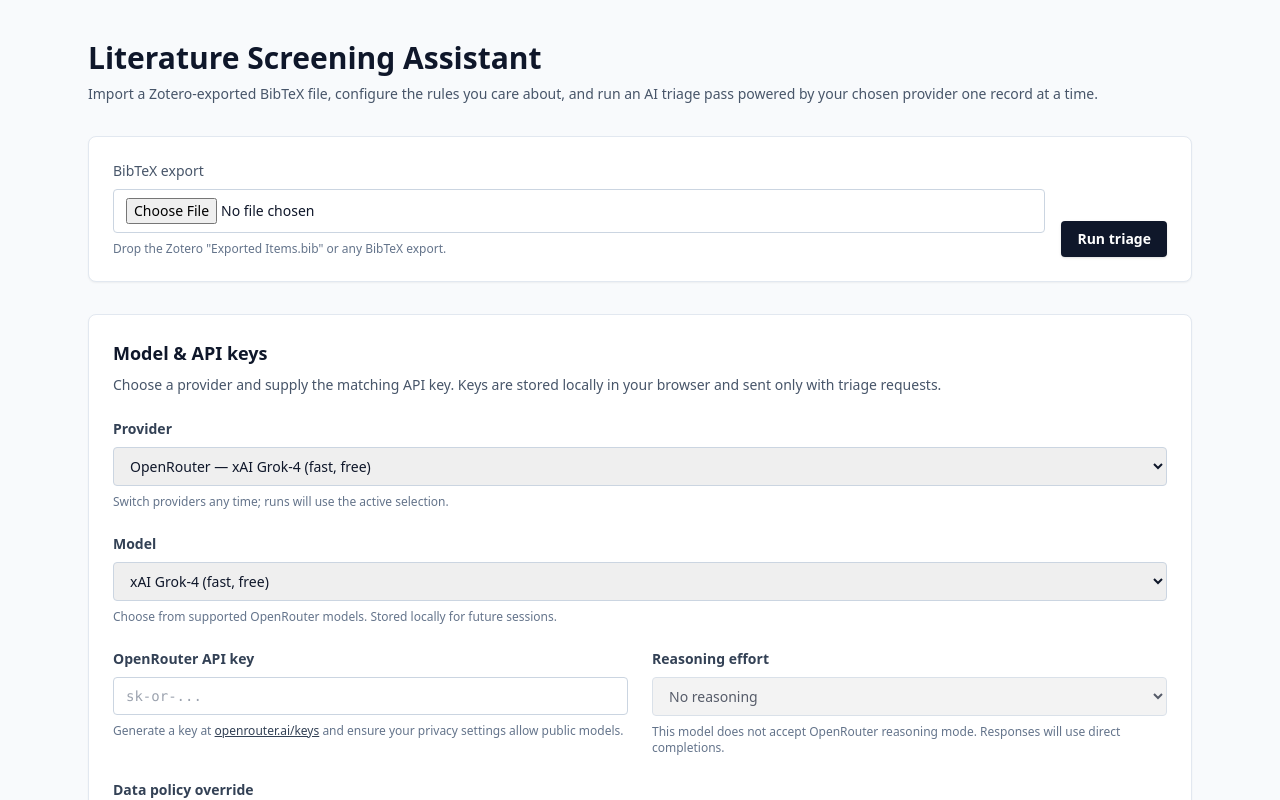
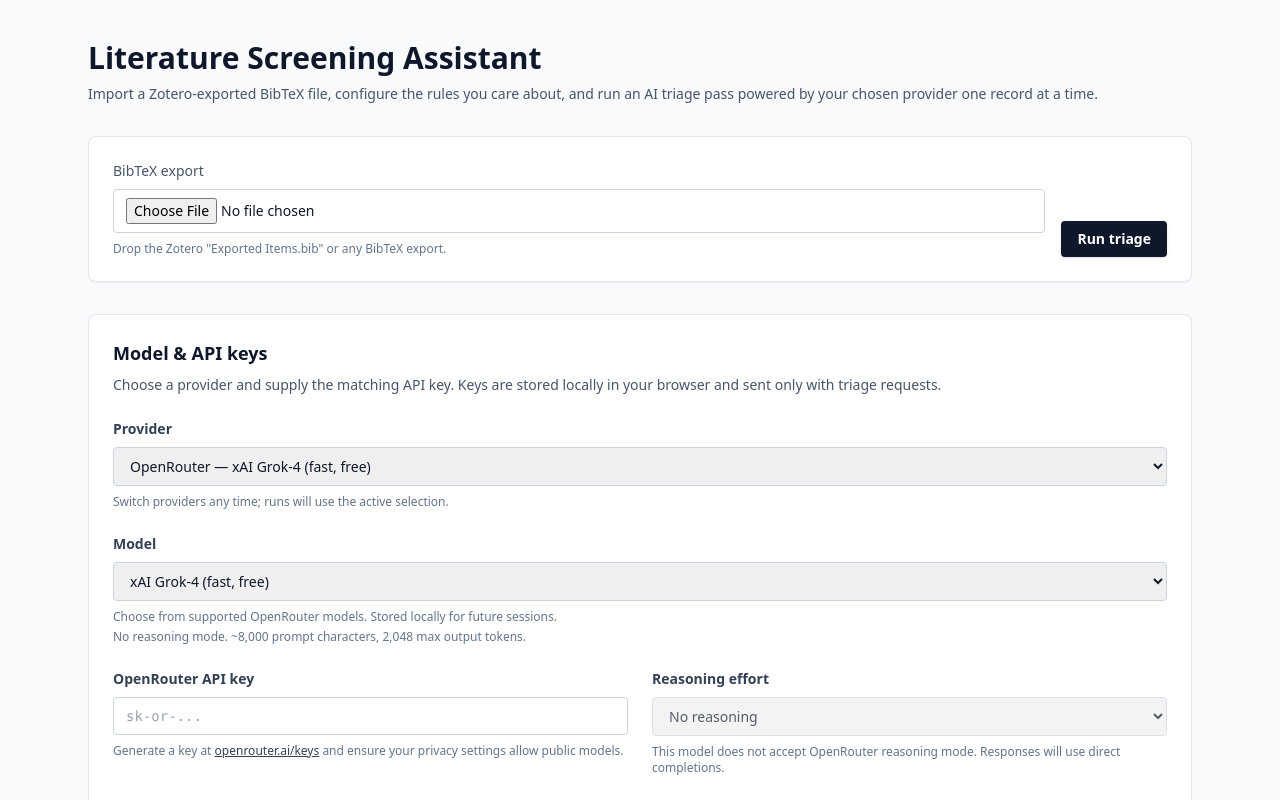
Before and after one commit to hubeiqiao/Literature-screening, a Next.js app: page / in a window 1280 px wide. Shown: the top 800 px of the page. Built offline with nearby package versions, Linux system fonts and the light colour scheme.

Commit message:
fix: reconcile openrouter provider settings

```diff
--- a/app/api/triage/route.ts
+++ b/app/api/triage/route.ts
@@ -188,7 +188,7 @@ async function runOpenRouterPass({
         continue;
       }
 
-      const decision = buildDecision(entry, deterministic, parsed, model.id);
+      const decision = buildDecision(entry, deterministic, parsed, formatOpenRouterLabel(model));
       return { decision };
     } catch (err) {
       lastError = err instanceof Error ? err.message : 'Unknown OpenRouter error.';
--- a/components/ModelCredentialsForm.tsx
+++ b/components/ModelCredentialsForm.tsx
@@ -29,6 +29,7 @@ interface ModelCredentialsFormProps {
 }
 
 const STORAGE_KEYS = {
+  provider: 'literature-screening:provider',
   openRouter: 'literature-screening:openrouter-key',
   openRouterModel: 'literature-screening:openrouter-model',
   openRouterPolicy: 'literature-screening:openrouter-data-policy',
@@ -69,12 +70,16 @@ export function ModelCredentialsForm({
     if (typeof window === 'undefined') {
       return;
     }
+    const storedProvider = window.localStorage.getItem(STORAGE_KEYS.provider);
     const storedOpenRouter = window.localStorage.getItem(STORAGE_KEYS.openRouter);
     const storedOpenRouterModel = window.localStorage.getItem(STORAGE_KEYS.openRouterModel);
     const storedOpenRouterPolicy = window.localStorage.getItem(STORAGE_KEYS.openRouterPolicy);
     const storedGemini = window.localStorage.getItem(STORAGE_KEYS.gemini);
     const storedReasoning = window.localStorage.getItem(STORAGE_KEYS.reasoning) as ReasoningEffort | null;
 
+    if (storedProvider === 'openrouter' || storedProvider === 'gemini') {
+      onProviderChange(storedProvider);
+    }
     if (storedOpenRouter) {
       onOpenRouterKeyChange(storedOpenRouter);
     }
@@ -126,6 +131,7 @@ export function ModelCredentialsForm({
     if (typeof window === 'undefined') {
       return;
     }
+    window.localStorage.setItem(STORAGE_KEYS.provider, provider);
     window.localStorage.setItem(STORAGE_KEYS.openRouter, openRouterKey.trim());
     window.localStorage.setItem(STORAGE_KEYS.openRouterModel, openRouterModel);
     window.localStorage.setItem(STORAGE_KEYS.openRouterPolicy, openRouterDataPolicy.trim());
@@ -151,6 +157,12 @@ export function ModelCredentialsForm({
   const selectedModel = useMemo(() => getOpenRouterModel(openRouterModel), [openRouterModel]);
   const providerLabel = useMemo(() => formatOpenRouterLabel(selectedModel), [selectedModel]);
   const reasoningDisabled = disabled || !selectedModel.supportsReasoning;
+  const modelDetails = useMemo(() => {
+    const capability = selectedModel.supportsReasoning ? 'Supports reasoning' : 'No reasoning mode';
+    const promptLimit = selectedModel.promptCharacterLimit.toLocaleString();
+    const responseLimit = selectedModel.maxTokens.toLocaleString();
+    return `${capability}. ~${promptLimit} prompt characters, ${responseLimit} max output tokens.`;
+  }, [selectedModel]);
 
   return (
     <div className="rounded-lg border border-slate-200 bg-white p-6 shadow-sm">
@@ -199,6 +211,7 @@ export function ModelCredentialsForm({
               <p className="mt-2 text-xs text-slate-500">
                 Choose from supported OpenRouter models. Stored locally for future sessions.
               </p>
+              <p className="mt-1 text-xs text-slate-500">{modelDetails}</p>
             </div>
             <div>
               <label className="block text-sm font-semibold text-slate-700">OpenRouter API key</label>
```
Also changed, not shown: app/page.tsx (+5 -5 lines), 1 other file (tests, documents, lock files or other folders).
